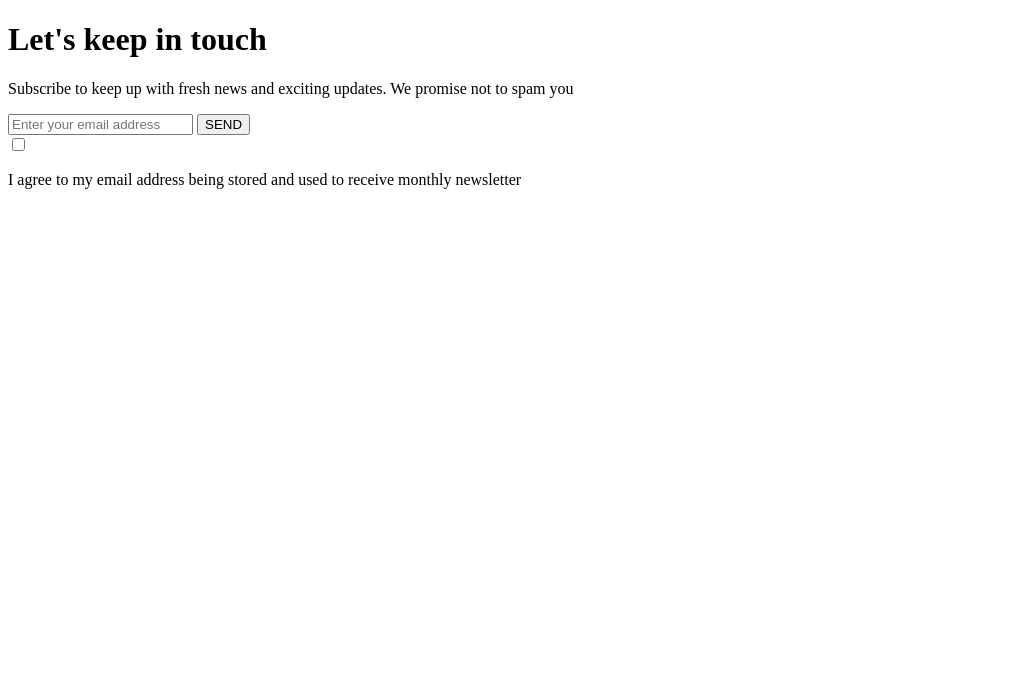
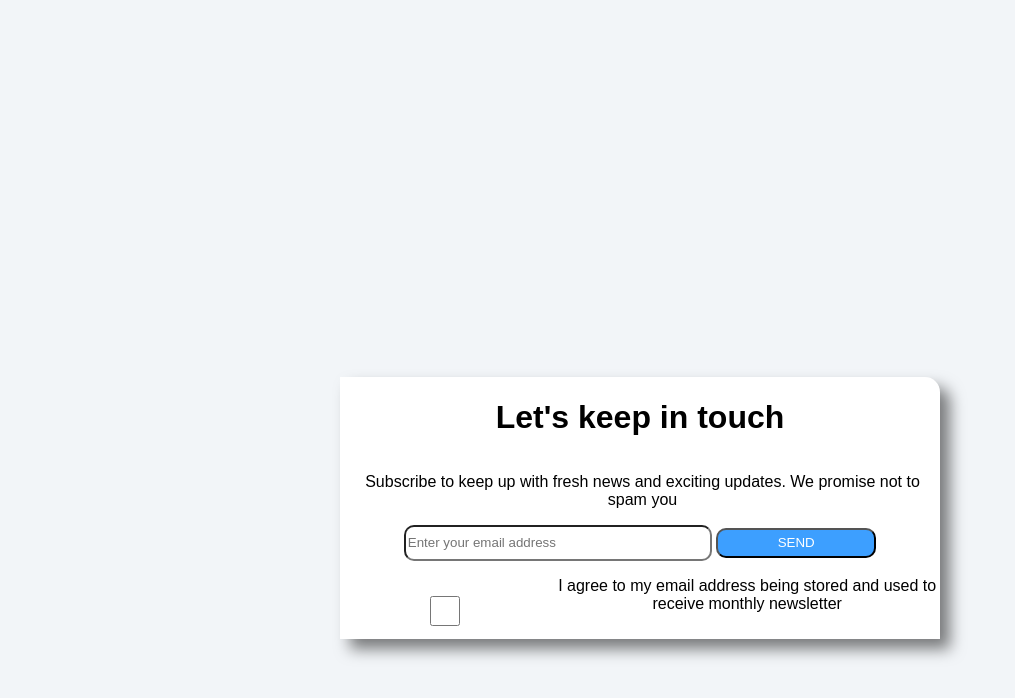
Before and after one commit to yerasyl-hub/email-message2, a plain HTML site: page index.html in a window 1280 px wide. Shown: the whole page, without its empty margins (0-1015 px from the left). Drawn offline with Linux system fonts and the light colour scheme.

Commit message:
Update index.html

```diff
--- a/index.html
+++ b/index.html
@@ -4,7 +4,7 @@
     <meta charset="UTF-8">
     <meta name="viewport" content="width=device-width, initial-scale=1.0">
     <title>Document</title>
-    <link rel="stylesheet" href="./style.css.css">
+    <link rel="stylesheet" href="./style.css">
 </head>
 <body>
     <div class="container">
```
